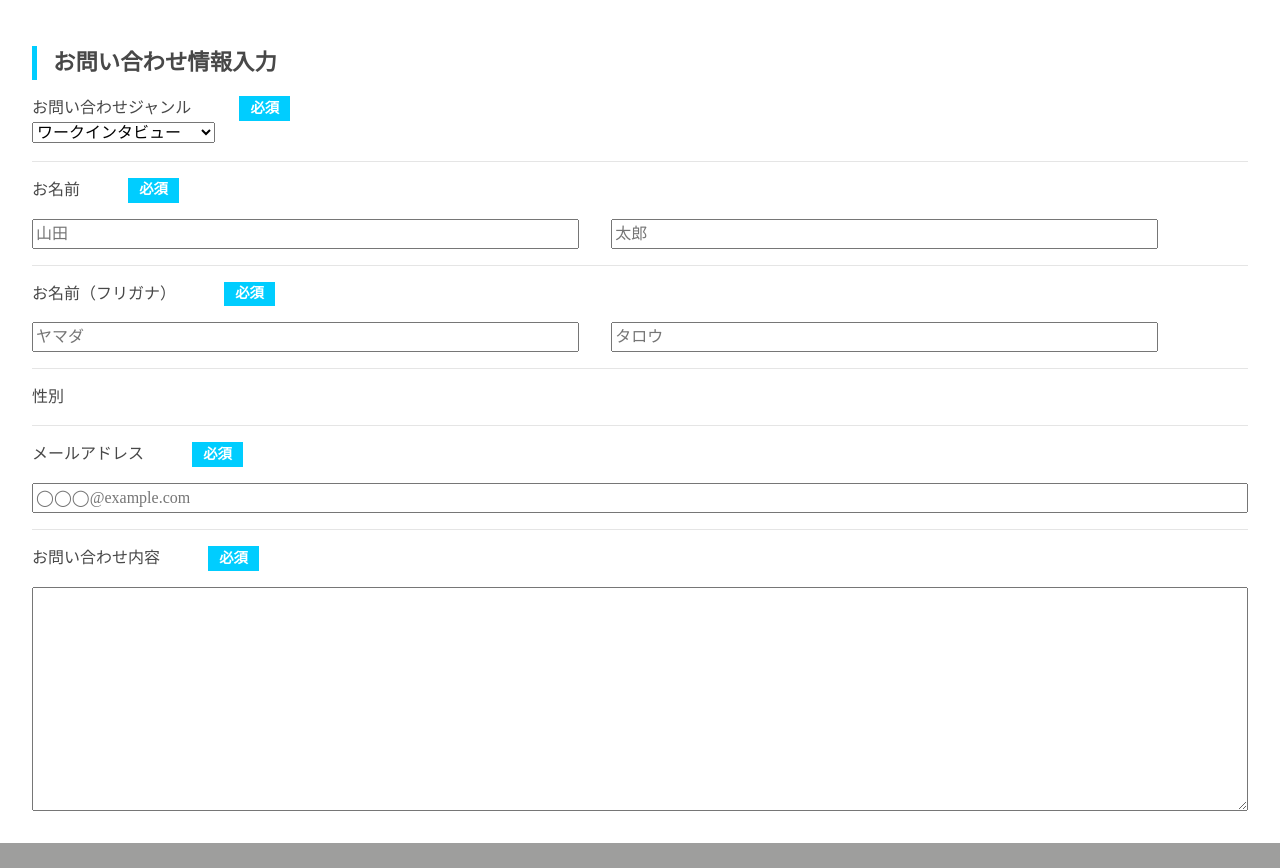
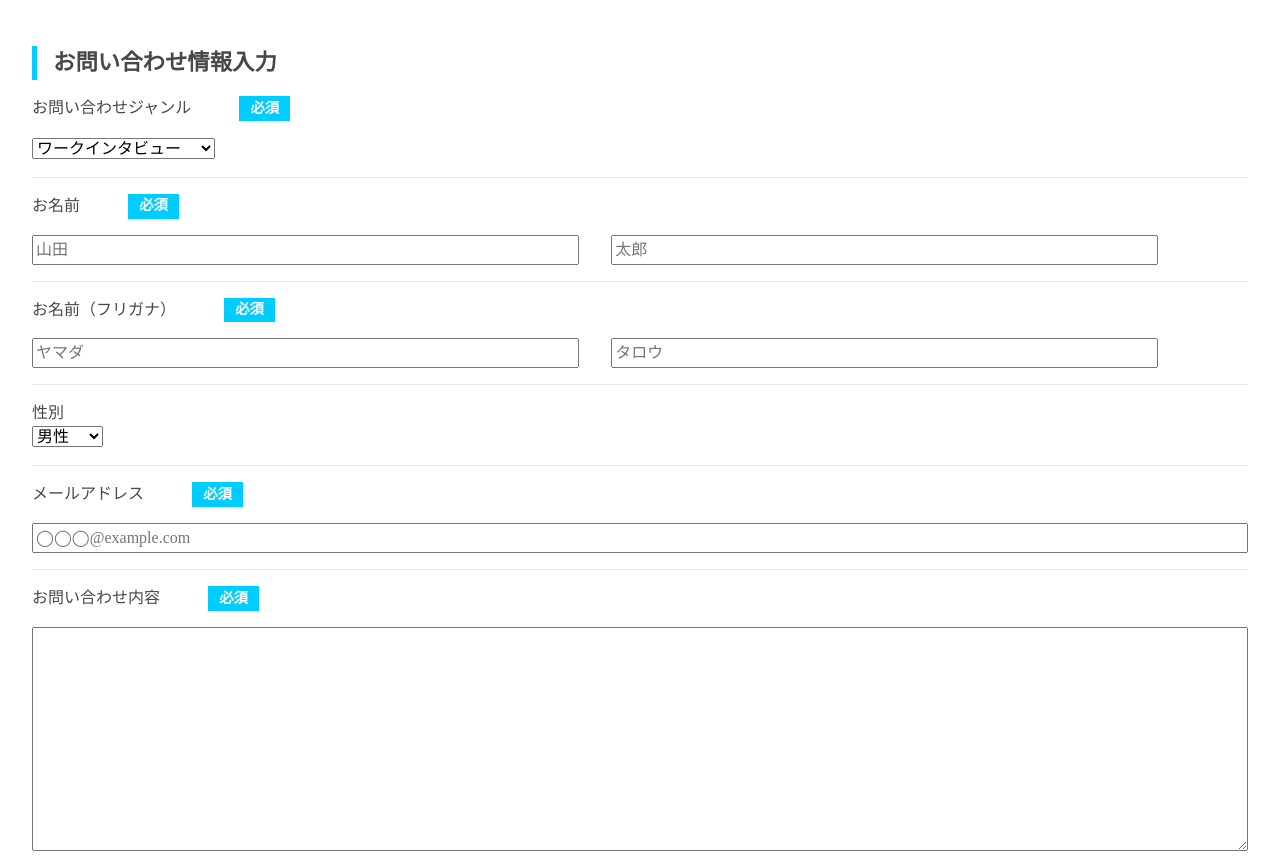
Before and after one commit to vivaruckk17/officialengii, a Nuxt app: page /contact in a window 1280 px wide. Shown: the part 1000-1868 px from the top of the page. Built offline with nearby package versions, Linux system fonts and the light colour scheme.

Commit message:
Update contact.vue

```diff
--- a/pages/contact.vue
+++ b/pages/contact.vue
@@ -33,9 +33,10 @@
           </div>
           <div class="genre-select">
             <select name="select">
-              <option value="ボディメイクサポート">ワークインタビュー</option>
+              <option value="ワークインタビュー">ワークインタビュー</option>
               <option value="ボディメイクサポート">ボディメイクサポート</option>
-              <option value="ボディメイクサポート">EnGii知恵の輪</option>
+              <option value="EnGii知恵の輪">EnGii知恵の輪</option>
+              <option value="その他">その他</option>
             </select>
           </div>
         </div>
@@ -77,6 +78,13 @@
         <div class="form-box sex">
           <div class="title-box">
             <p>性別</p>
+          </div>
+            <div class="sex-select">
+            <select name="select">
+              <option value="male">男性</option>
+              <option value="female">女性</option>
+              <option value="その他">その他</option>
+            </select>
           </div>
         </div>
         <hr>
@@ -168,6 +176,9 @@ html{
   padding-left:2rem;
   padding-right:2rem;
 }
+.genre-select{
+  margin-top: 1rem;
+}
 .faq-form{
   border-left:thick solid #00CDFF;
 }
```
